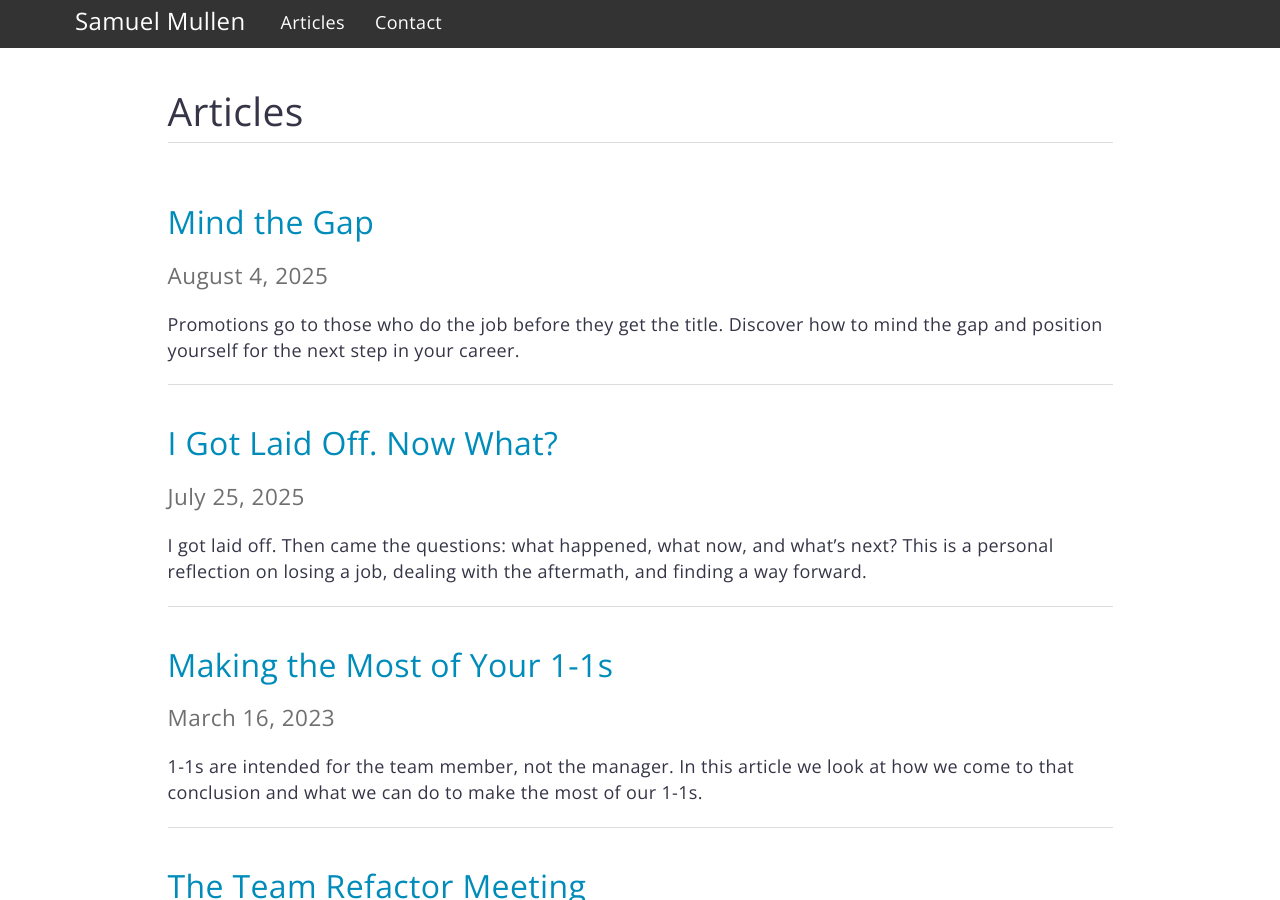
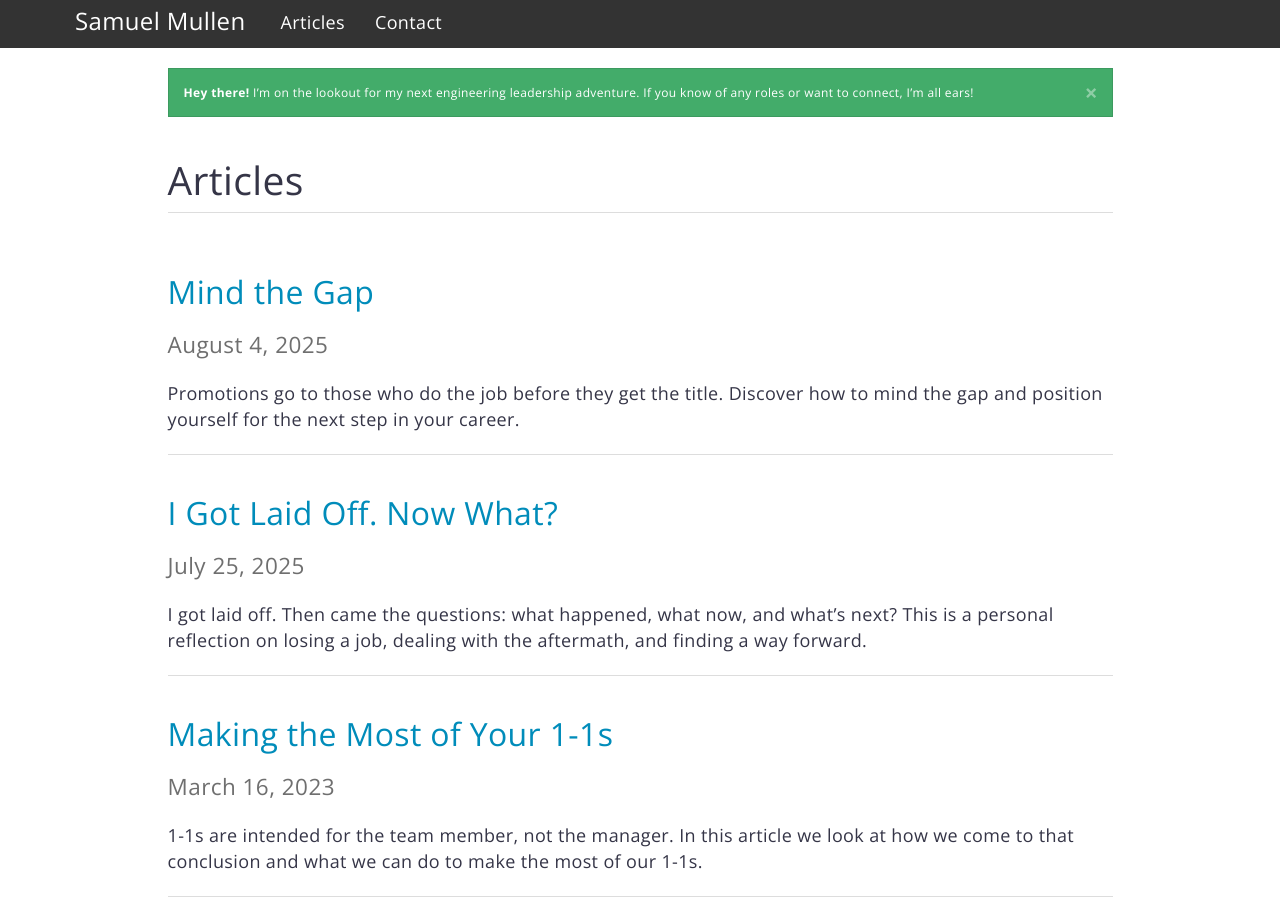
Before and after one commit to samullen/samullen.github.io, a Jekyll site: the page built from articles/index.html, in a window 1280 px wide and 900 px high. Built offline with Jekyll 4.4.1, drawn with Linux system fonts in a browser that asks for light colours; the list of posts is cut into pages by our own code; a style sheet for code colours, icons or effects is not loaded.

Commit message:
Add unemployment alert

```diff
--- a/_layouts/post.html
+++ b/_layouts/post.html
@@ -2,8 +2,14 @@
 
 <!-- Page Content -->
 <div class="container">
+
   <div class="row">
     <div class="col-md-10 page-header col-md-offset-1">
+      <div class="alert alert-success alert-dismissible" role="alert" style="margin-top: 20px;">
+        <button type="button" class="close" data-dismiss="alert" aria-label="Close"><span aria-hidden="true">&times;</span></button>
+        <strong>Hey there!</strong> I’m on the lookout for my next engineering leadership adventure. If you know of any roles or want to connect, I’m all ears!
+      </div>
+
       <h1>{{ page.title }}</h1>
     </div>
   </div>
--- a/articles/index.html
+++ b/articles/index.html
@@ -4,8 +4,14 @@ layout: default
 
 <!-- Page Content -->
 <div class="container">
+
   <div class="row">
     <div class="col-md-10 col-md-offset-1">
+      <div class="alert alert-success alert-dismissible" role="alert" style="margin-top: 20px;">
+        <button type="button" class="close" data-dismiss="alert" aria-label="Close"><span aria-hidden="true">&times;</span></button>
+        <strong>Hey there!</strong> I’m on the lookout for my next engineering leadership adventure. If you know of any roles or want to connect, I’m all ears!
+      </div>
+
       <h1 class="page-header">
         Articles
       </h1>
@@ -13,6 +19,7 @@ layout: default
   </div>
 
   <div class="row">
+
     <!-- Blog Entries Column -->
     <div class="col-md-10 col-md-offset-1">
       {% for post in paginator.posts %}
```
